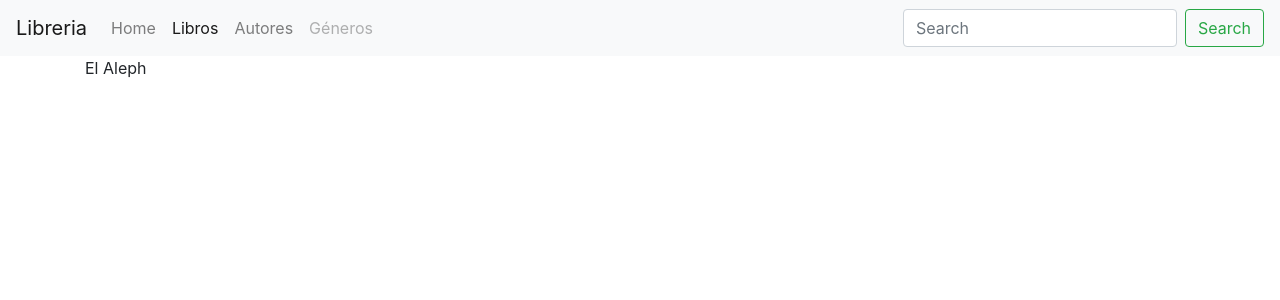
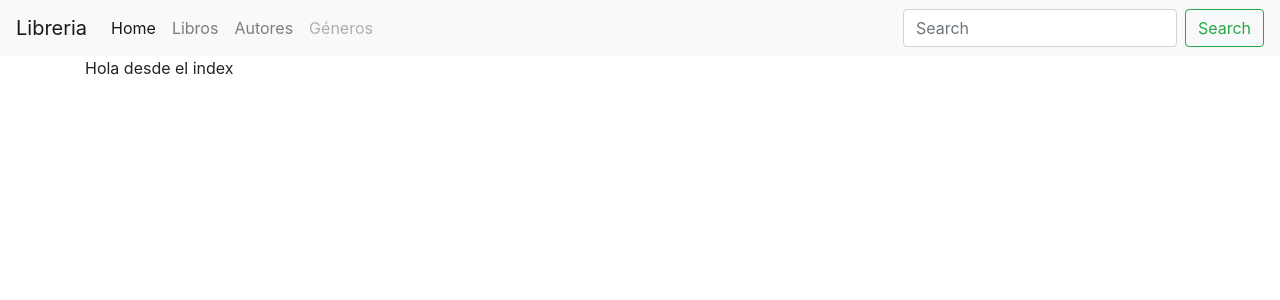
Before and after one commit to dfratesi/Entrega1-Fratesi, a Django app: page / in a window 1280 px wide. Shown: the top 300 px of the page. Run offline with Django 4.2, Linux system fonts and the light colour scheme; data comes from the database, SQL or seed files in the repository.

Commit message:
templates 2

```diff
--- a/core/urls.py
+++ b/core/urls.py
@@ -15,8 +15,10 @@ Including another URLconf
 """
 from django.contrib import admin
 from django.urls import path, include
+from libreria.views import home
 
 urlpatterns = [
     path("admin/", admin.site.urls),
+    path("", home, name="index"),
     path("", include("libreria.urls")),
 ]
--- a/libreria/urls.py
+++ b/libreria/urls.py
@@ -5,5 +5,5 @@ from .views import lista_libros
 app_name = "libreria"
 
 urlpatterns = [
-    path('', lista_libros, name='book-list'),
+    path("libros/", lista_libros, name="book-list"),
 ]
--- a/libreria/views.py
+++ b/libreria/views.py
@@ -1,6 +1,10 @@
 from multiprocessing import context
 from django.shortcuts import render, get_object_or_404
 from .models import Libro, Autor, Genero
+
+
+def home(request):
+    return render(request, "index.html")
 
 
 def lista_libros(request):
--- a/templates/index.html
+++ b/templates/index.html
@@ -0,0 +1,4 @@
+{% extends "base.html" %}
+{% block content %}
+    Hola desde el index
+{% endblock content %}
--- a/templates/navbar.html
+++ b/templates/navbar.html
@@ -1,4 +1,5 @@
 {% url 'libreria:book-list' as books %}
+{% url 'index' as index %}
 <nav class="navbar navbar-expand-lg navbar-light bg-light">
   <a class="navbar-brand" href="#">Libreria</a>
   <button class="navbar-toggler"
@@ -12,8 +13,8 @@
   </button>
   <div class="collapse navbar-collapse" id="navbarNav">
     <ul class="navbar-nav">
-      <li class="nav-item">
-        <a class="nav-link" href="#">Home <span class="sr-only">(current)</span></a>
+      <li class="nav-item {% if request.path == index %}active{% endif %}">
+        <a class="nav-link" href="{% url 'index' %}">Home <span class="sr-only">(current)</span></a>
       </li>
       <li class="nav-item {% if request.path == books %}active{% endif %}">
         <a class="nav-link" href="{% url 'libreria:book-list' %}">Libros</a>
```
